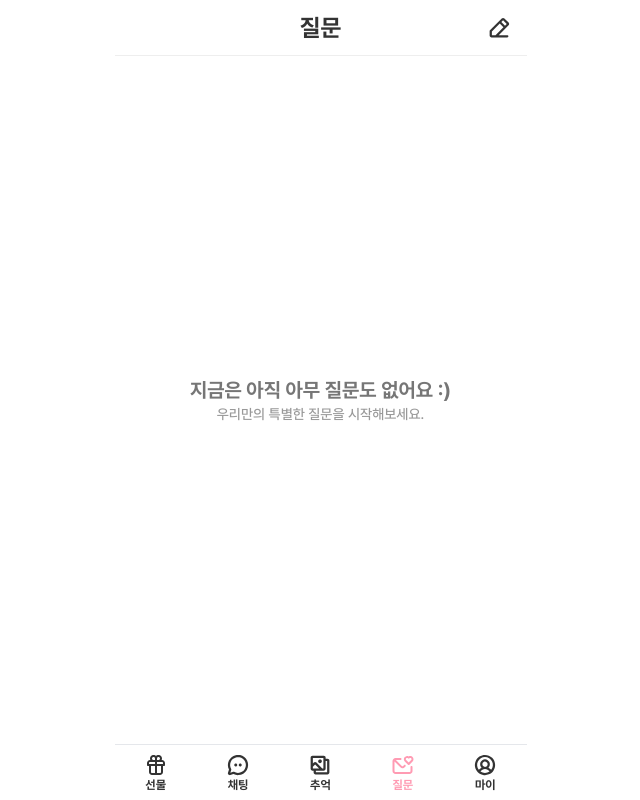
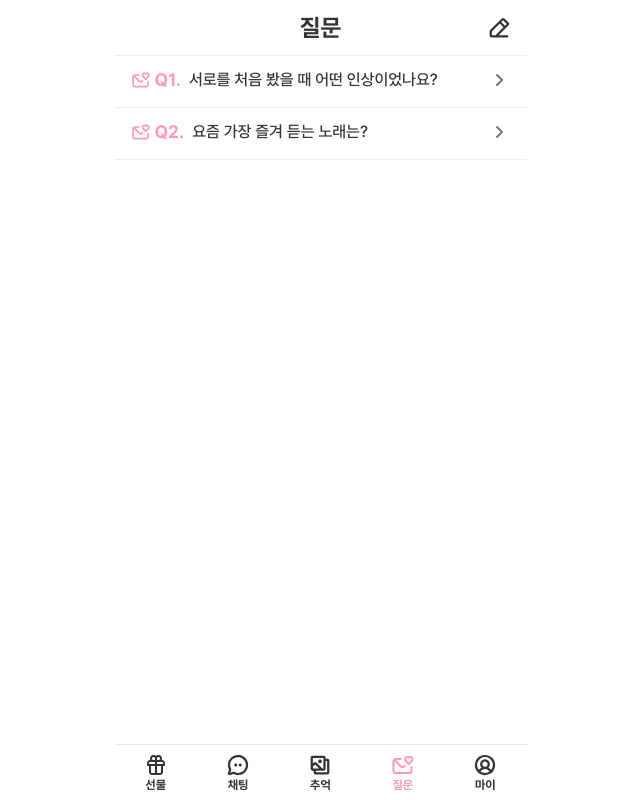
Before and after one commit to LoFin-official/LoFin-FE, a Next.js app: page /question in a window 1280 px wide. Shown: the whole page, without its empty margins (312-952 px from the left). Built offline with nearby package versions, Linux system fonts and the light colour scheme.

Commit message:
📝 Update : 질문 페이지 임시 마크업 완료

```diff
--- a/src/pages/question/index.tsx
+++ b/src/pages/question/index.tsx
@@ -1,19 +1,31 @@
 import BottomBar from '@/components/shared/BottomBar';
 import Header from '@/components/shared/Header';
 import NoItemText from '@/components/shared/NoItemText';
+import QuestionItem from '@/components/shared/question/QuestionItem';
+import { questions } from '@/data/questionsData';
 import React from 'react';
 import { ReactNode } from 'react';
 
 export default function QuestionPage() {
-  const questions = []; // 현재는 비어 있고, 나중에 데이터를 받아오게 될 부분
+  const question = []; // 현재는 비어 있고, 나중에 데이터를 받아오게 될 부분
 
   const hasQuestions = questions.length > 0;
   return (
     <>
       <div>
         {hasQuestions ? (
-          // 나중에 질문 아이템이 생기면 여기에 컴포넌트 or 리스트를 렌더링
-          <div>질문 아이템 리스트 출력 영역</div>
+          <div className='flex flex-col'>
+            {questions.map((q, index) => (
+              <QuestionItem
+                className='cursor-pointer text-[#FF9BB3]'
+                key={index}
+                number={q.number}
+                question={q.question}
+                isComplete={q.isComplete}
+                detailPageUrl={q.detailPageUrl}
+              />
+            ))}
+          </div>
         ) : (
           <NoItemText title='지금은 아직 아무 질문도 없어요 :)' subtitle='우리만의 특별한 질문을 시작해보세요.' />
         )}
```
